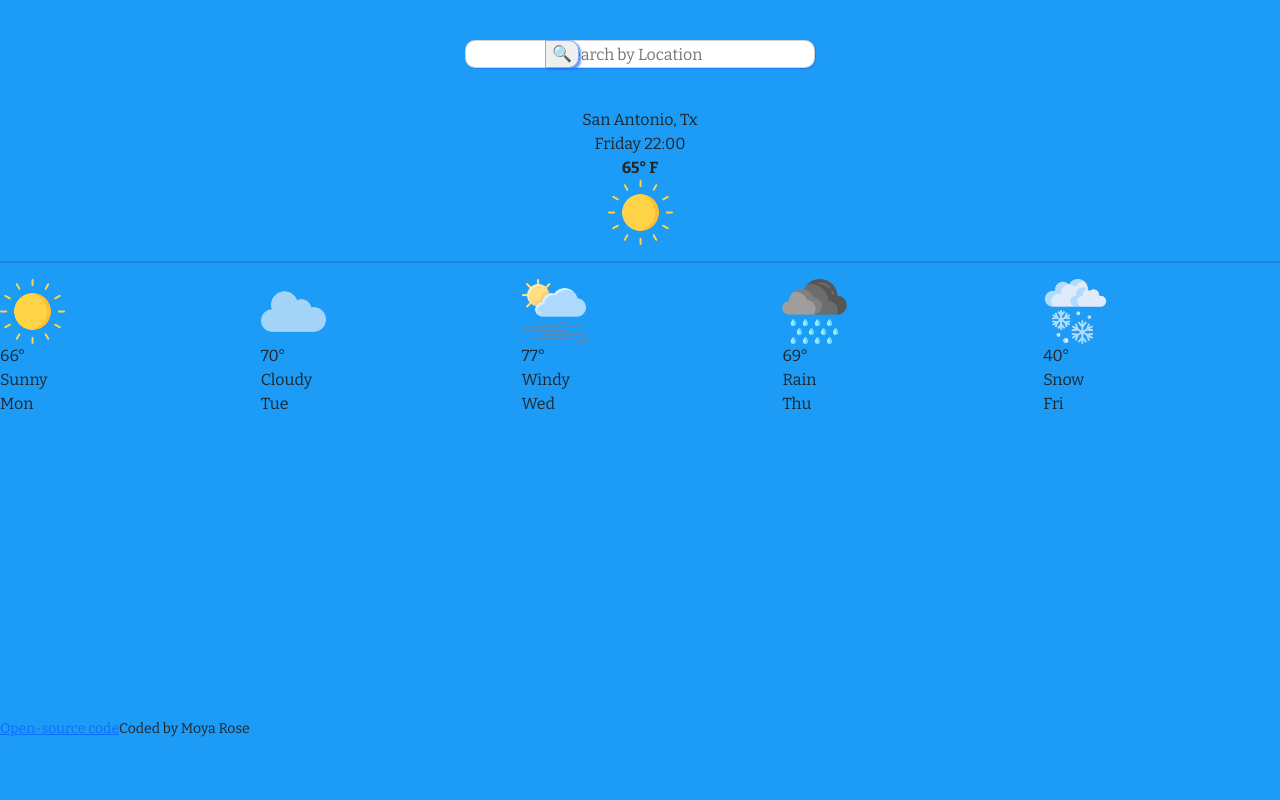
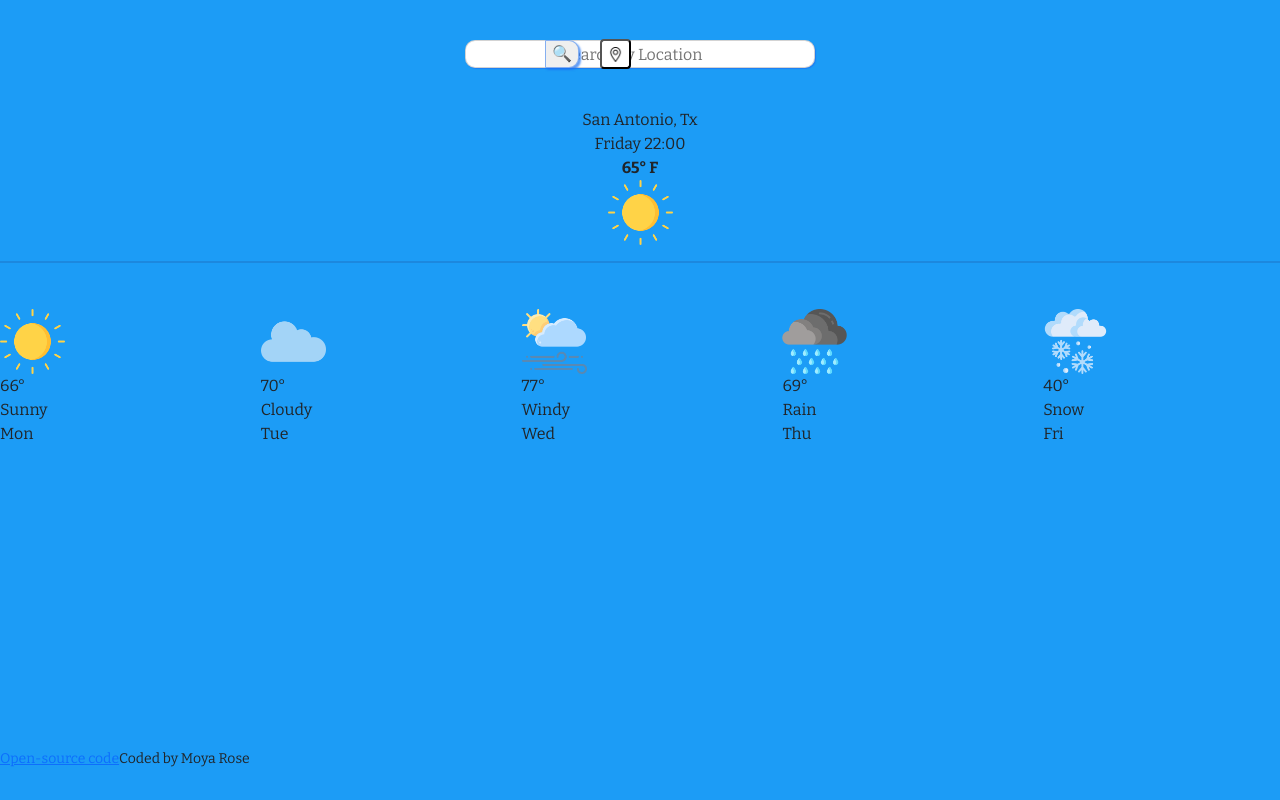
Before and after one commit to Moyauxd/weather-react, a React (Create React App) app: page / in a window 1280 px wide. Built offline with nearby package versions, Linux system fonts and the light colour scheme; no server answers.

Commit message:
add locator

```diff
--- a/src/App.js
+++ b/src/App.js
@@ -1,12 +1,13 @@
-import logo from "./logo.svg";
 import "./App.css";
 import Weather from "./Weather.js";
 import Forecast from "./Forecast.js";
+import Locator from "./Locator";
 
 function App() {
   return (
     <div>
       <Weather />
+      <Locator />
       <Forecast />
       <div id="foot">
         <small>
--- a/src/Locator.js
+++ b/src/Locator.js
@@ -5,7 +5,7 @@ export default function Locator() {
   return (
     <div>
       <button className="navi" id="navig">
-        <img src="./location-pointer.png" alt="locator" width="15px" />
+        <img src="./location.png" alt="locator" width="15px" />
       </button>
     </div>
   );
--- a/src/Weather.css
+++ b/src/Weather.css
@@ -41,8 +41,8 @@ hr {
 .navi {
   display: block;
   position: relative;
-  bottom: 68px;
-  left: 440px;
+  bottom: 240px;
+  left: 600px;
   border-radius: 4px;
   background: white;
   transform-origin: all 250ms;
```
Also changed, not shown: public/location.png (added).
